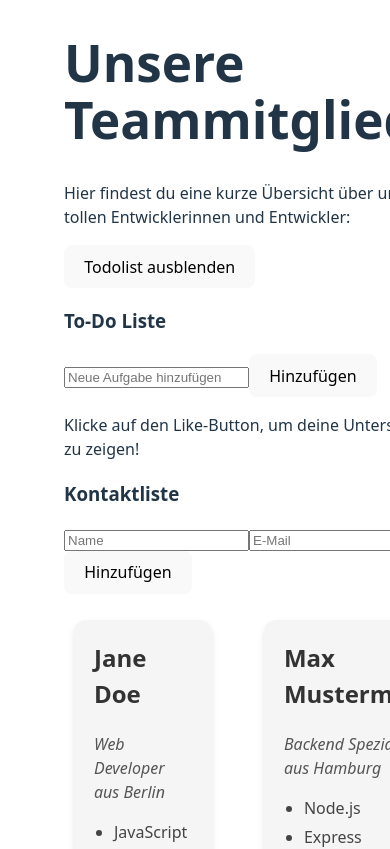
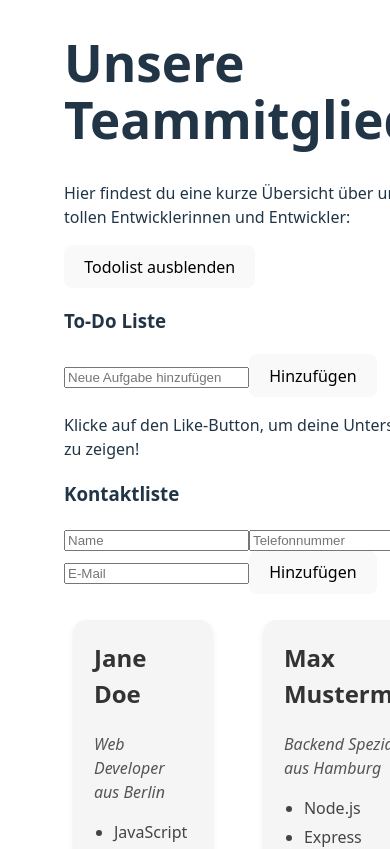
Before and after one commit to ajungAE/react-test-jung, a React (Vite) app: page / in a window 390 px wide. Shown: the top 849 px of the page. Built offline with nearby package versions, Linux system fonts and the light colour scheme.

Commit message:
Add phone input field to ContactList component again

```diff
--- a/src/ContactList.jsx
+++ b/src/ContactList.jsx
@@ -42,6 +42,12 @@ function ContactList() {
         onChange={(e) => setName(e.target.value)}
       />
       <input
+        type="text"
+        placeholder="Telefonnummer"
+        value={phone}
+        onChange={(e) => setPhone(e.target.value)}
+      />
+      <input
         type="email"
         placeholder="E-Mail"
         value={email}
```
